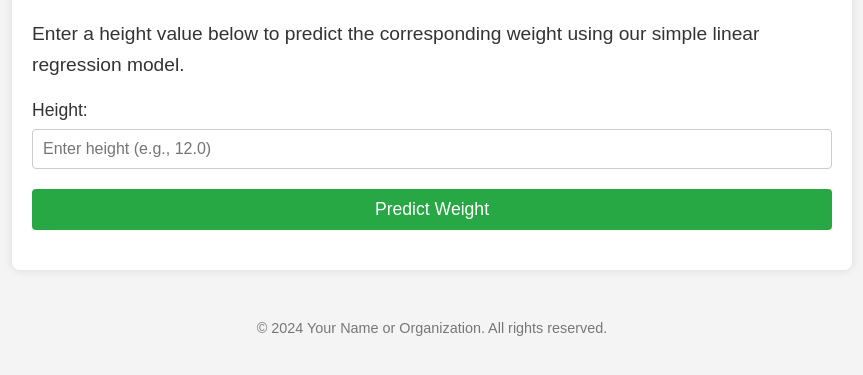
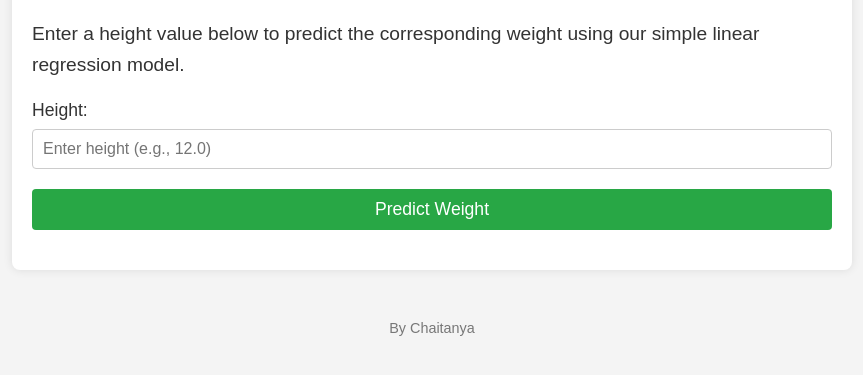
Before and after one commit to chaitanya1654/Linear-Regression, a plain HTML site: page index.html in a window 1280 px wide. Shown: the part 101-476 px from the top of the page, without its empty margins (208-1071 px from the left). Drawn offline with Linux system fonts and the light colour scheme.

Commit message:
Update index.html

```diff
--- a/index.html
+++ b/index.html
@@ -104,7 +104,7 @@
     </div>
 
     <div class="footer">
-        &copy; 2024 Your Name or Organization. All rights reserved.
+        By Chaitanya
     </div>
 
     <script>
```
